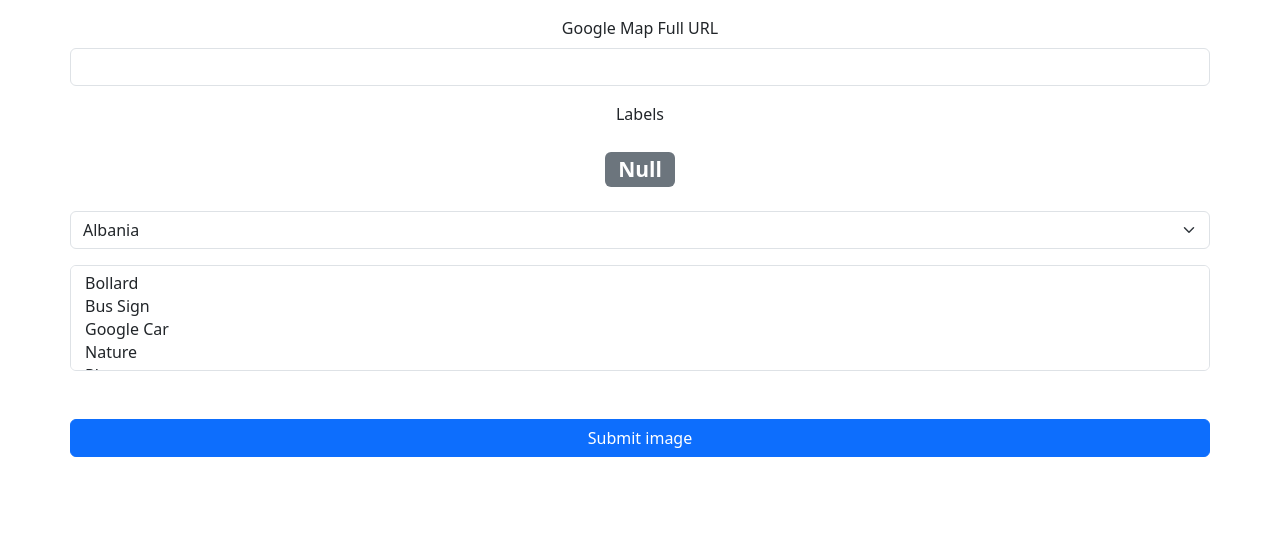
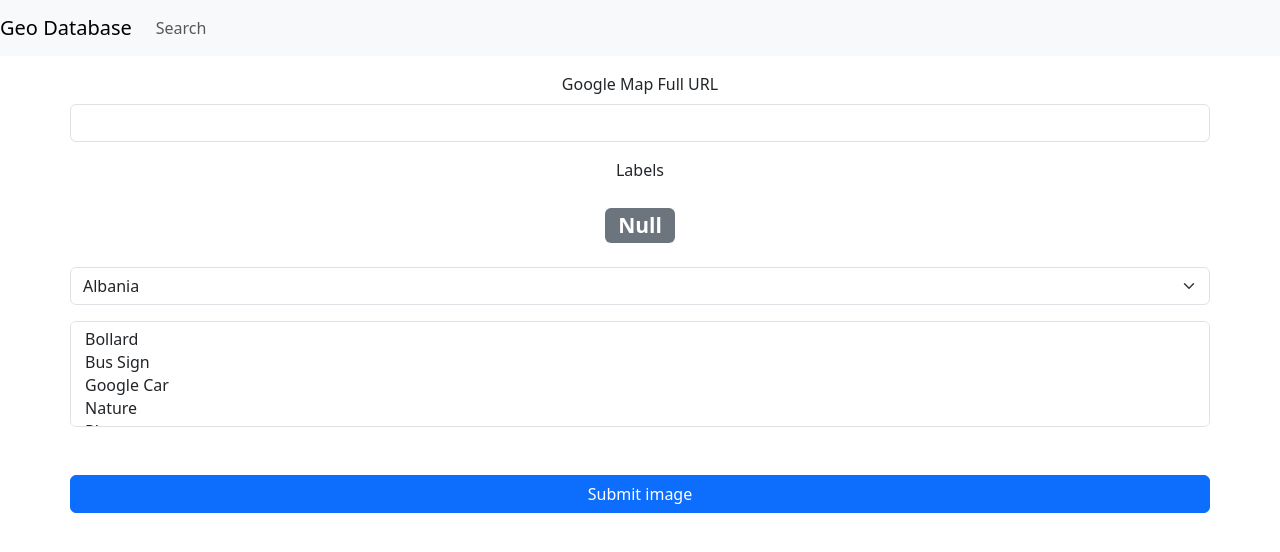
Before and after one commit to Wangzzh/zxn-geo-database, a Next.js app: page / in a window 1280 px wide. Shown: the top 552 px of the page. Built offline with nearby package versions, Linux system fonts and the light colour scheme.

Commit message:
simple nav

```diff
--- a/src/app/image/page.tsx
+++ b/src/app/image/page.tsx
@@ -2,6 +2,7 @@ import ImageMetadata from '../../data/image-metadata'
 import ImageTags from '../../data/image-tags'
 import Image from 'next/image'
 import Link from 'next/link'
+import Nav from "../nav"
 
 export default function Page({ searchParams }) {
     const id = searchParams.id;
@@ -9,6 +10,8 @@ export default function Page({ searchParams }) {
     const imageTags: ImageTags = ImageTags.readTagsFromFile(id);
 
     return (
+        <div>
+            <Nav />
             <div className="container text-center">
                 <div className="mb-3 mt-3 row">
                     <div style={{position: "relative"}}>
@@ -37,5 +40,6 @@ export default function Page({ searchParams }) {
                     <p>Height: {imageMetadata.height}</p>
                 </div>
             </div>
+        </div>
     );
 }
--- /dev/null
+++ b/src/app/nav.tsx
@@ -0,0 +1,14 @@
+export default function Nav() {
+    return (
+        <nav class="navbar navbar-expand-lg navbar-light bg-light">
+            <a class="navbar-brand" href="/">Geo Database</a>
+            <div class="collapse navbar-collapse" id="navbarNav">
+                <ul class="navbar-nav">
+                    <li class="nav-item">
+                        <a class="nav-link" href="search">Search</a>
+                    </li>
+                </ul>
+            </div>
+        </nav>
+    )
+}
--- a/src/app/page.tsx
+++ b/src/app/page.tsx
@@ -1,6 +1,7 @@
 import * as fs from 'fs'
 import GoogleMapClient from "../client/google-map-client"
 import AddImageForm from "./add-image-form"
+import Nav from "./nav"
 
 export default function Home() {
 
@@ -14,8 +15,11 @@ export default function Home() {
     }
 
     return (
-        <div className="container text-center">
-            <AddImageForm />
+        <div>
+            <Nav />
+            <div className="container text-center">
+                <AddImageForm />
+            </div>
         </div>
     );
 }
--- a/src/app/search/page.tsx
+++ b/src/app/search/page.tsx
@@ -3,6 +3,7 @@ import ImageTags from '../../data/image-tags'
 import Image from 'next/image'
 import Link from 'next/link'
 import {CountryTag, Tag} from "../../constants/tags"
+import Nav from "../nav"
 
 import SearchImageForm from "./search-image-form"
 
@@ -28,6 +29,8 @@ export default function Page({ searchParams }) {
     });
 
     return (
+        <div>
+            <Nav />
             <div className="container text-center">
                 <SearchImageForm />
                 <div className="mb-3 mt-3 row">
@@ -40,5 +43,6 @@ export default function Page({ searchParams }) {
                     </div>
                 </div>
             </div>
+        </div>
     );
 }
```
Lines whose indentation alone changed are shown as unchanged.
